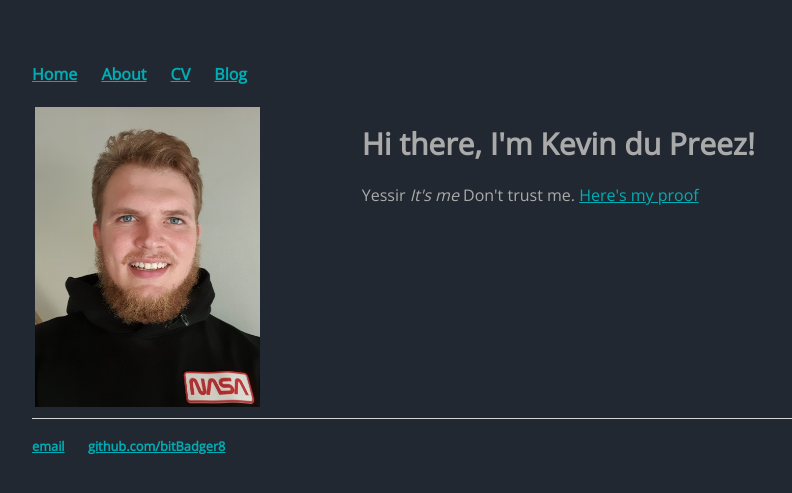
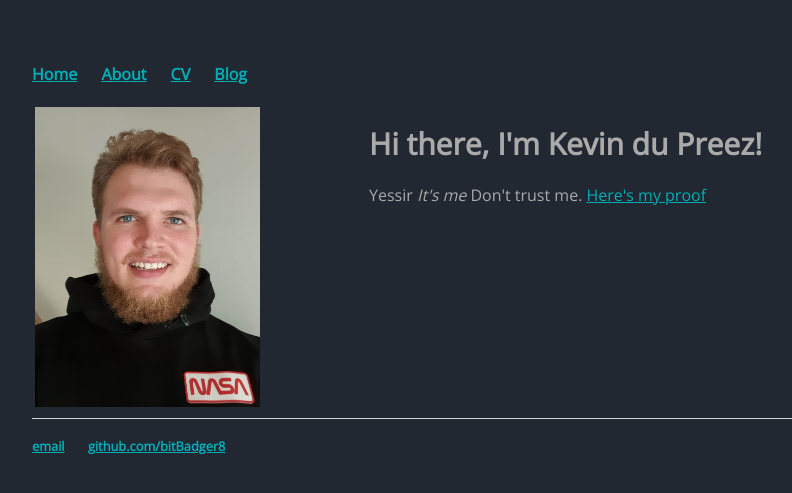
Before and after one commit to bitBadger8/bitBadger8.github.io, a Jekyll site: the page built from index.html, in a window 1280 px wide. Shown: the top 493 px of the page, without its empty margins (160-952 px from the left). Built offline with Jekyll 4.4.1, drawn with Linux system fonts in a browser that asks for light colours.

Commit message:
Update main.css

```diff
--- a/css/main.css
+++ b/css/main.css
@@ -48,6 +48,8 @@ td{
 }
 .welcomeContentBlock{
   vertical-align: top;
+  padding-left: 1rem;
+  text-align: left;
 }
 
 .simple-container {
```
